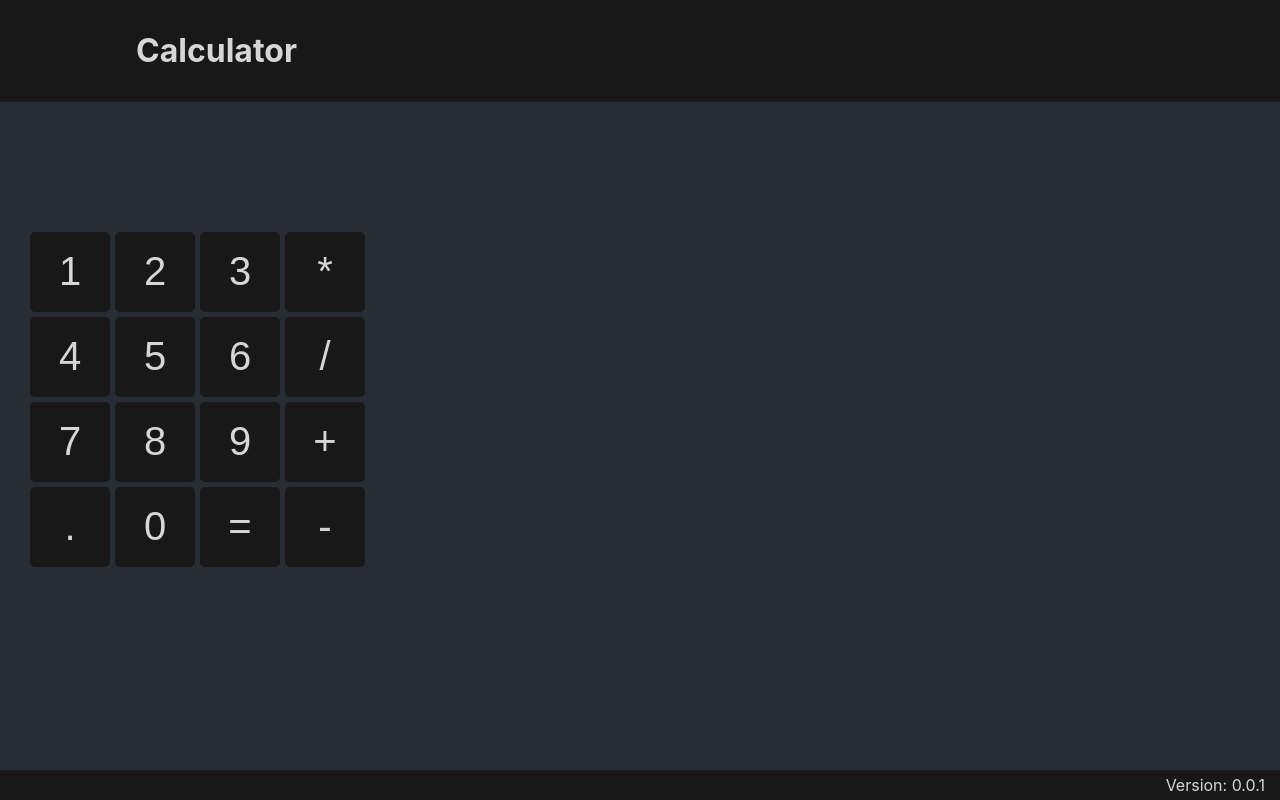
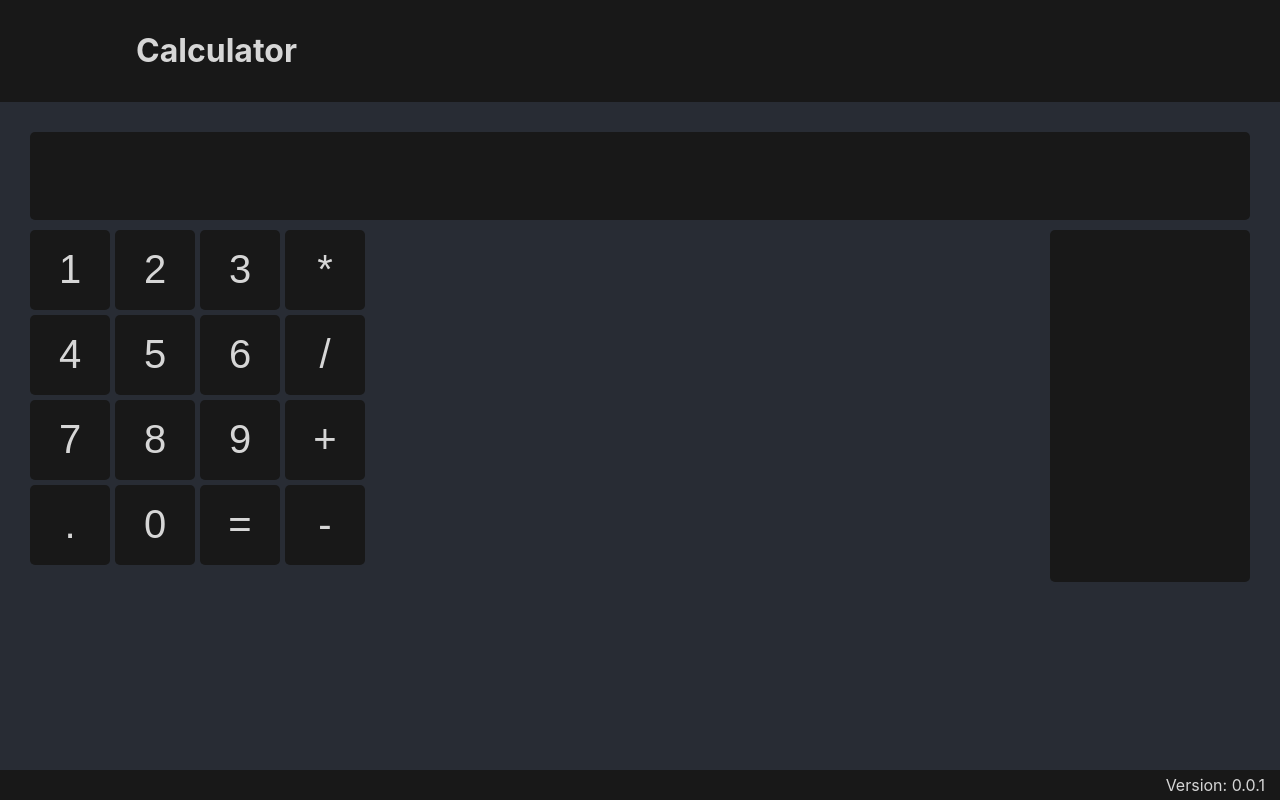
Before and after one commit to DanielRios549/ReactCalc, a React (Create React App) app: page / in a window 1280 px wide. Built offline with nearby package versions, Linux system fonts and the light colour scheme.

Commit message:
Start using Grid Layouts

```diff
--- a/src/components/calcs/basic.tsx
+++ b/src/components/calcs/basic.tsx
@@ -13,17 +13,23 @@ export default class Basic extends React.Component {
     render() {
         return(
             <main id="basic" className="calc">
+                <article id="display">
+                    <section id="operation"></section>
+                </article>
                 <article id="numbers">{
                     this.dial.map((row, number) => (
-                        <section key={number} className="line">{
+                        <section key={number} id={`line${number + 1}`} className="line">{
                             row.map((button, index) => (
-                                <Button name={`number${index}`} text={button} info={`Number ${index}`}/>
+                                <Button key={`${number + 1}${index + 1}`} name={`number${index}`} text={button} info={`Button ${index + 1}`}/>
                             ))
                         }
                         </section>
                     ))
                 }
                 </article>
+                <article id="history">
+                    <section id="operations"></section>
+                </article>
             </main>
         )
     }
--- a/src/components/elements/button.tsx
+++ b/src/components/elements/button.tsx
@@ -9,7 +9,7 @@ interface Props {
 export default class Button extends React.Component<Props> {
     render() {
         return(
-            <button id={this.props.name} className="number" data-info={this.props.info}>
+            <button className="number" data-info={this.props.info}>
                 <span>{this.props.text}</span>
             </button>
         )
--- a/src/styles/calcs/_basic.scss
+++ b/src/styles/calcs/_basic.scss
@@ -4,10 +4,29 @@
     width: 100%;
     height: 500px;
     padding: 30px;
-    display: flex;
+    display: grid;
+    gap: 10px;
+    grid-template-columns: auto 200px;
+    grid-template-rows: 20% 80%;
+    grid-template-areas:
+        "header header"
+        "dial history"
+    ;
 
+    #display,
+    #history {
+        border-radius: 5px;
+        background-color: #181818;
+    }
+
+    #display {
+        grid-area: header;
+    }
+    #history {
+        grid-area: history;
+    }
     #numbers {
-        align-self: flex-end;
+        grid-area: dial;
 
         .line {
             margin-bottom: 5px;
```
